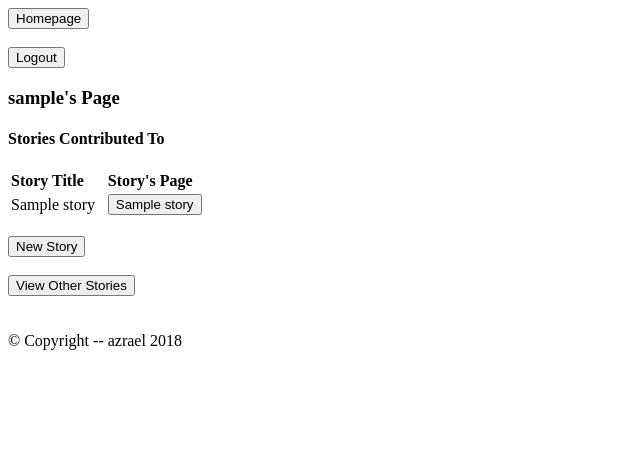
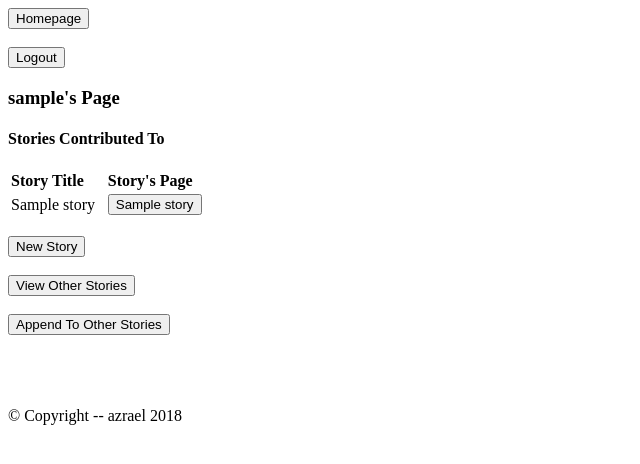
Before and after one commit to anotherLostKitten/azrael, a Flask app: template templates/user.html in a window 1280 px wide. Shown: the top 464 px of the page, without its empty margins (0-640 px from the left). Run offline with Flask 2, Linux system fonts and the light colour scheme; the template is opened without the code that fills it: most values are stand-ins (such as "Sample title", 1, 10 or a date in 2020).

Commit message:
added one more button for appending

```diff
--- a/templates/user.html
+++ b/templates/user.html
@@ -32,7 +32,9 @@
 </table>
 <br>
 <a href = "/creator"><button type="button" name ="create">New Story</button>  </a> <br><br>
-<a href = "/viewothers"><button type="button" name ="view">View Other Stories</button>  </a>
+<a href = "/viewothers"><button type="button" name ="view">View Other Stories</button>  </a><br><br>
+<a href = "/appendToStory"><button type="button" name ="append">Append To Other Stories</button>  </a><br><br>
+
 <br><br>
 <br>
 {% endblock %}
```
